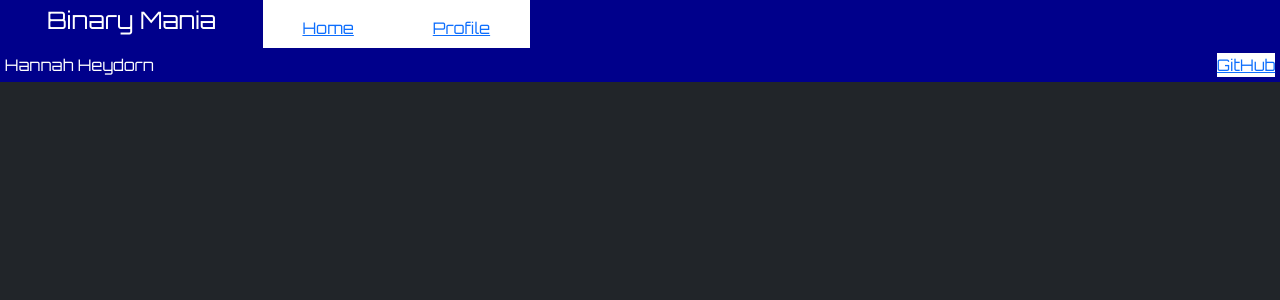
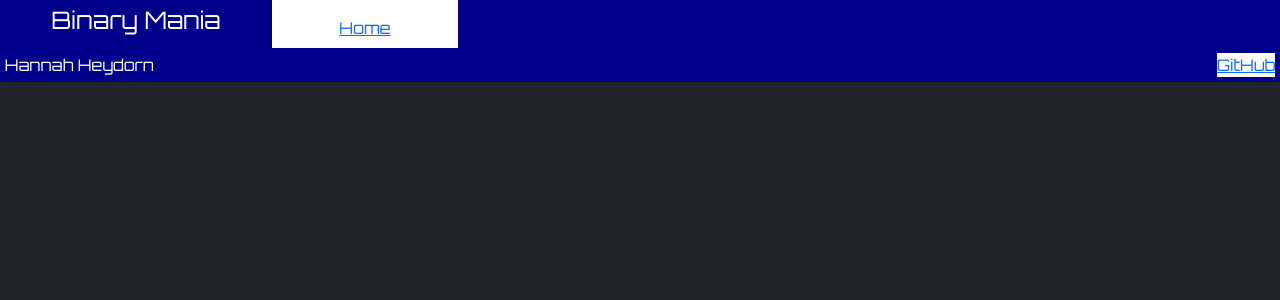
Before and after one commit to GogoDiamondz/binary-mania, a React (Vite) app: page / in a window 1280 px wide. Shown: the top 300 px of the page. Built offline with nearby package versions, Linux system fonts and the light colour scheme.

Commit message:
refactor profile into home

```diff
--- a/src/app.jsx
+++ b/src/app.jsx
@@ -5,7 +5,7 @@ import './app.css';
 import { BrowserRouter, NavLink, Route, Routes } from 'react-router-dom';
 import { Play } from './play/play';
 import { Friends } from './friends/friends';
-import { Profile } from './profile/profile';
+import { Profile } from './home/profile';
 import { Home } from './home/home';
 import { AuthState } from './home/authState';
 
@@ -27,8 +27,6 @@ export default function App() {
                     {authState === AuthState.Authenticated && (
                         <div><NavLink to="/friends">Friends</NavLink></div>
                     )}
-                    {/* TODO: replace 'home' with 'profile' once logged in */}
-                    <div><NavLink to="/profile">Profile</NavLink></div>
                 </nav>
             </header>
 
--- a/src/home/home.jsx
+++ b/src/home/home.jsx
@@ -1,2 +1,3 @@
 export function Home() {
+
 }
```
Also changed, not shown: src/home/profile.css (renamed from src/profile/profile.css), src/home/profile.jsx (renamed from src/profile/profile.jsx).
